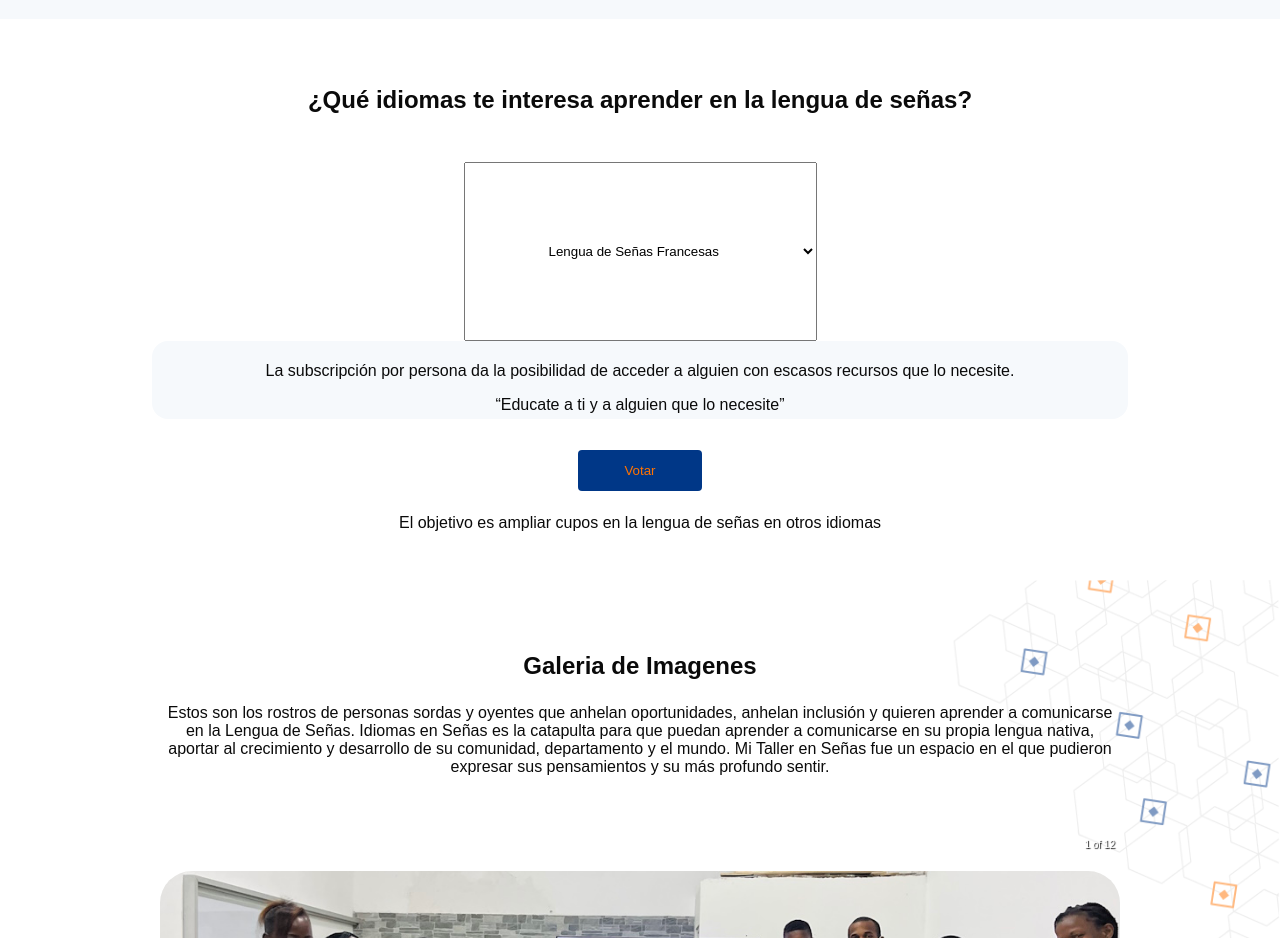
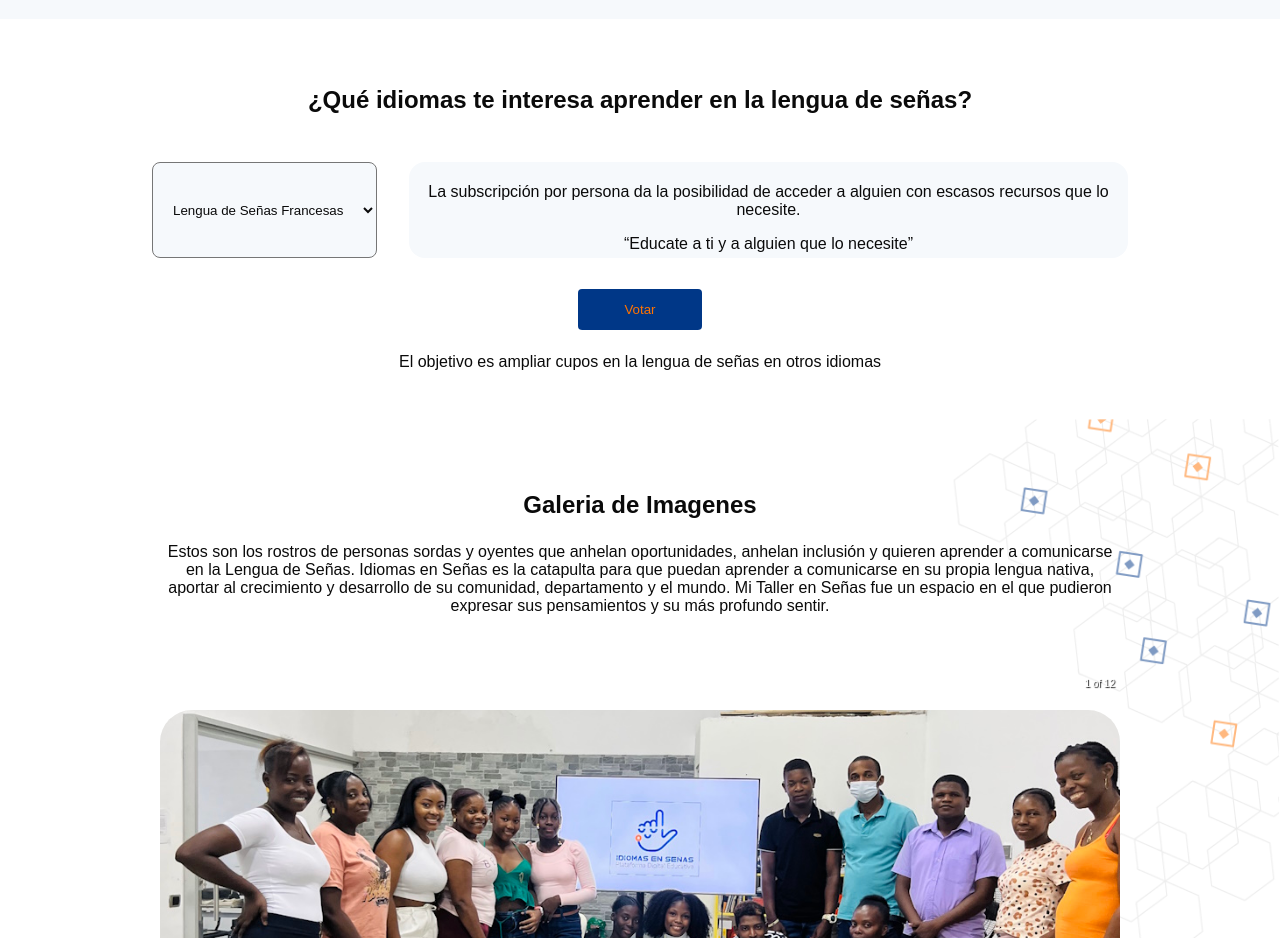
Before and after one commit to lcchaverra/Idiomas_en_senas, a React (Vite) app: page / in a window 1280 px wide. Shown: the part 2720-3658 px from the top of the page. Built offline with nearby package versions, Linux system fonts and the light colour scheme.

Commit message:
update countrys

```diff
--- a/index.html
+++ b/index.html
@@ -3,6 +3,7 @@
   <head>
     <meta charset="UTF-8" />
     <link rel="icon" href="./src/assets/Recurso 1.svg" />
+    <link rel='stylesheet' type='text/css' media='screen' href='fontawesome-free/css/all.min.css'>
     <meta name="viewport" content="width=device-width, initial-scale=1.0" />
     <!-- Conexion con Email JS -->
     <!-- <script type="text/javascript" src="https://cdn.jsdelivr.net/npm/emailjs-com@2/dist/email.min.js"></script> -->
--- a/src/styles/css/styles.css
+++ b/src/styles/css/styles.css
@@ -578,10 +578,21 @@ h3 {
 
 .interest-grid-container {
   padding: 1.5rem;
+  display: flex;
   gap: 2rem;
+  flex-direction: column;
 }
+@media screen and (min-width: 960px) {
+  .interest-grid-container {
+    flex-direction: row;
+  }
+}
+
 .interest-select {
-  padding: 5rem;
+  padding: 1rem;
+  border-radius: 0.5rem;
+  background-color: var(--bg-color2);
+  color: var(--letter-color);
 }
 
 .interest-item {
--- a/src/styles/scss/components/_interests.scss
+++ b/src/styles/scss/components/_interests.scss
@@ -9,17 +9,19 @@
 
 .interest-grid-container {
     padding: 1.5rem;
-    // display: grid;
-    // grid-template-columns: repeat(1, 1fr);
+    display: flex;
     gap: 2rem;
+    flex-direction: column;
     @include rwd(l){
-        // grid-template-columns: repeat(2, 1fr);
+        flex-direction: row;
     }
 }
 
 .interest-select {
-    padding: 5rem;
-    // background-color: blue;
+    padding: 1rem;
+    border-radius: .5rem;
+    background-color: var(--bg-color2);
+    color: var(--letter-color);
 }
 
 .interest-item {
```
Also changed, not shown: 1 other file (tests, documents, lock files or other folders).
